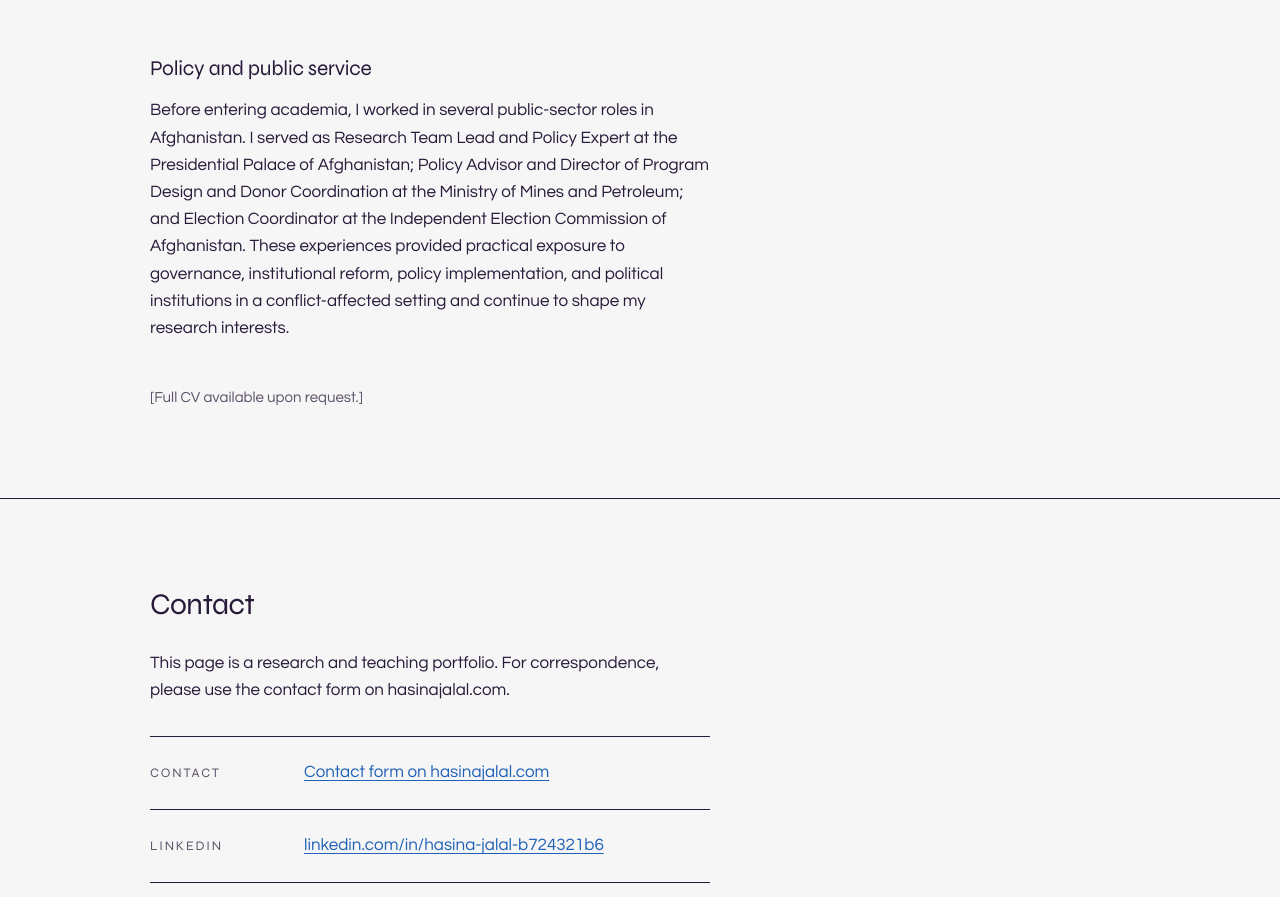
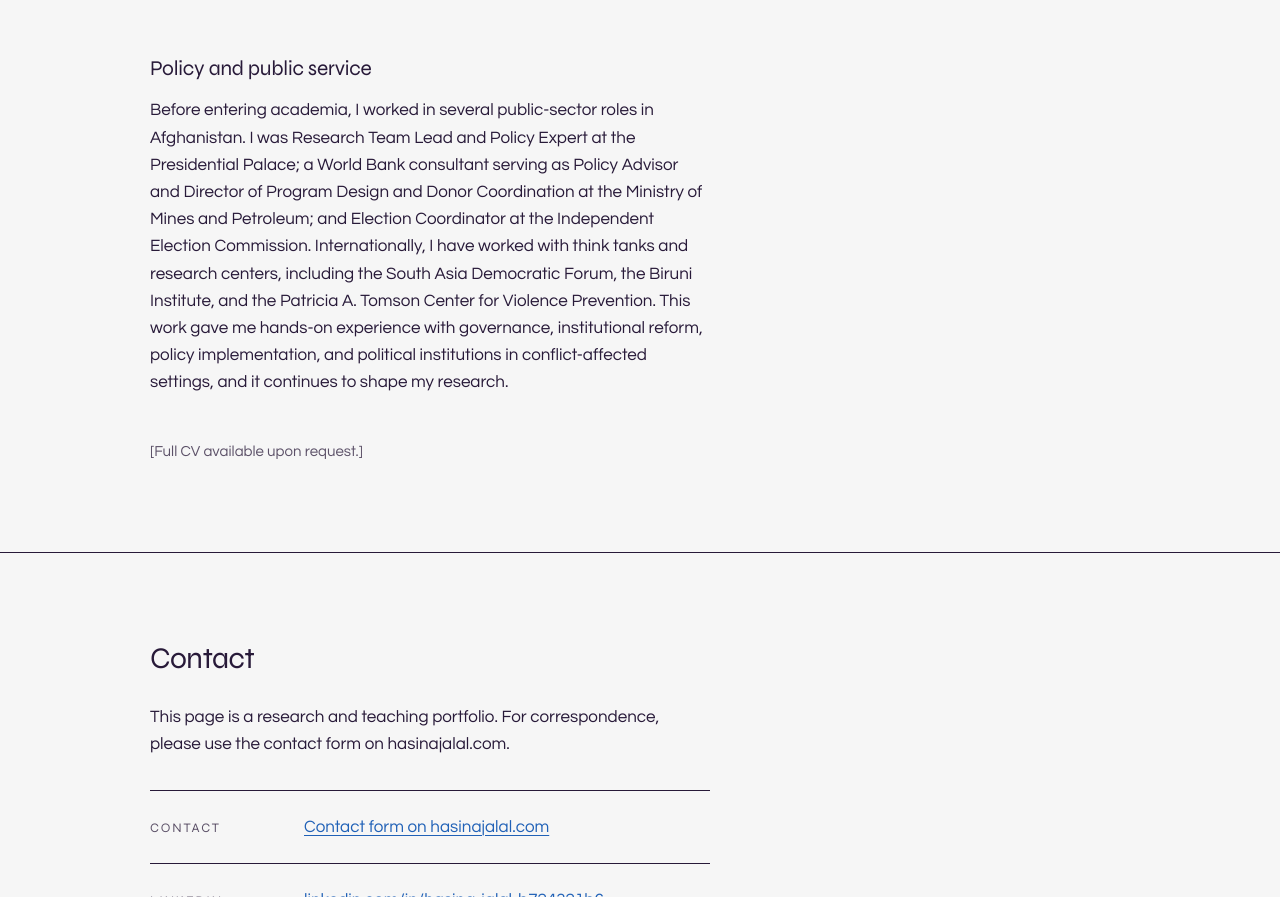
Before and after one commit to hasinajalal/hasinajalal.github.io, a plain HTML site: page index.html in a window 1280 px wide. Shown: the part 7294-8191 px from the top of the page. Drawn offline with Linux system fonts and the light colour scheme.

Commit message:
Update index.html
Update background section

```diff
--- a/index.html
+++ b/index.html
@@ -297,7 +297,7 @@
 
       <div class="group">
         <h3 class="group__title">Policy and public service</h3>
-        <p>Before entering academia, I worked in several public-sector roles in Afghanistan. I served as Research Team Lead and Policy Expert at the Presidential Palace of Afghanistan; Policy Advisor and Director of Program Design and Donor Coordination at the Ministry of Mines and Petroleum; and Election Coordinator at the Independent Election Commission of Afghanistan. These experiences provided practical exposure to governance, institutional reform, policy implementation, and political institutions in a conflict-affected setting and continue to shape my research interests.</p>
+        <p>Before entering academia, I worked in several public-sector roles in Afghanistan. I was Research Team Lead and Policy Expert at the Presidential Palace; a World Bank consultant serving as Policy Advisor and Director of Program Design and Donor Coordination at the Ministry of Mines and Petroleum; and Election Coordinator at the Independent Election Commission. Internationally, I have worked with think tanks and research centers, including the South Asia Democratic Forum, the Biruni Institute, and the Patricia A. Tomson Center for Violence Prevention. This work gave me hands-on experience with governance, institutional reform, policy implementation, and political institutions in conflict-affected settings, and it continues to shape my research.</p>
       </div>
 
       <p class="cv-note">[Full CV available upon request.]</p>
```
